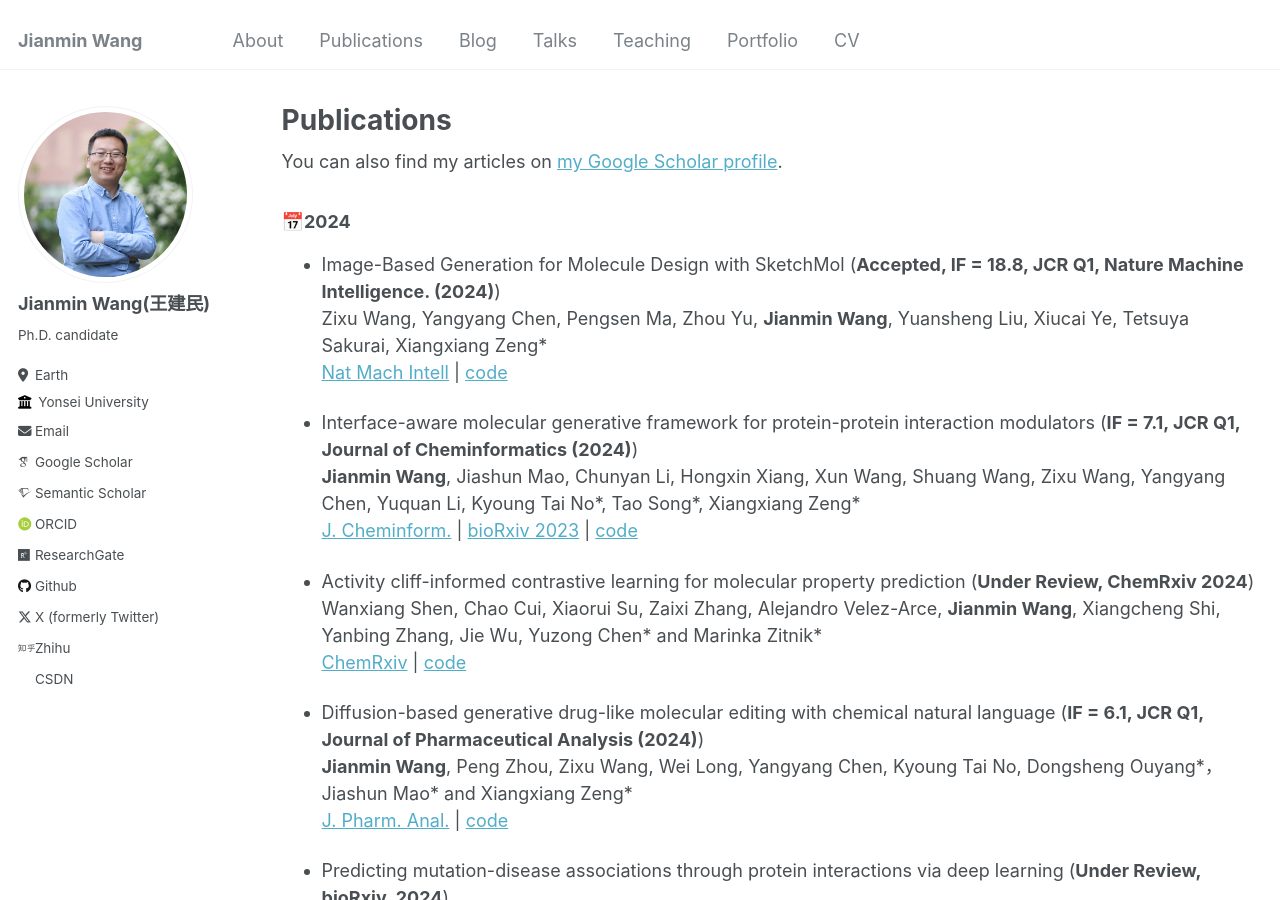
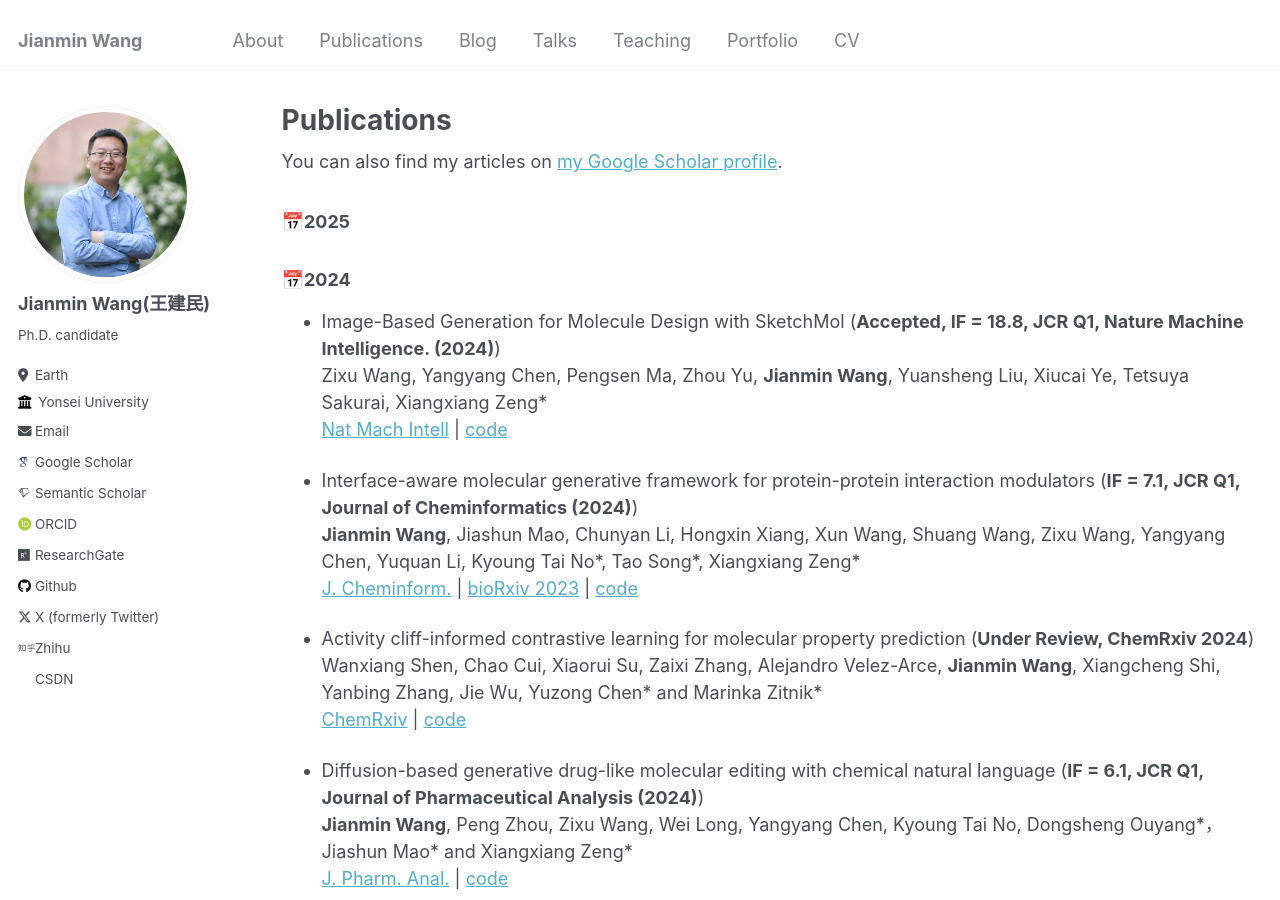
Before and after one commit to Jianmin2drugai/Jianmin2drugai.github.io, a Jekyll site: the page built from _pages/publications.md, in a window 1280 px wide and 900 px high. Built offline with Jekyll 4.4.1, drawn with Linux system fonts in a browser that asks for light colours; some web fonts are replaced.

Commit message:
Update publications.md

```diff
--- a/_pages/publications.md
+++ b/_pages/publications.md
@@ -14,6 +14,11 @@ author_profile: true
 {% for post in site.publications reversed %}
   {% include archive-single.html %}
 {% endfor %}
+
+### &#x1F4C5;2025
+
+
+
 
 ### &#x1F4C5;2024
 
```
